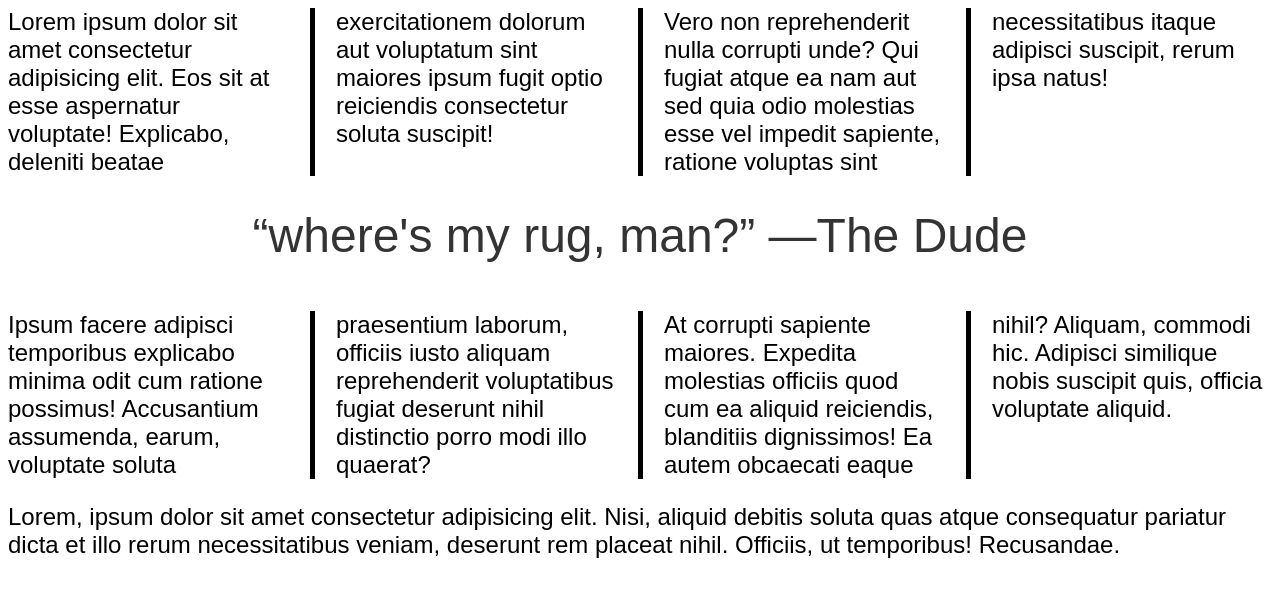
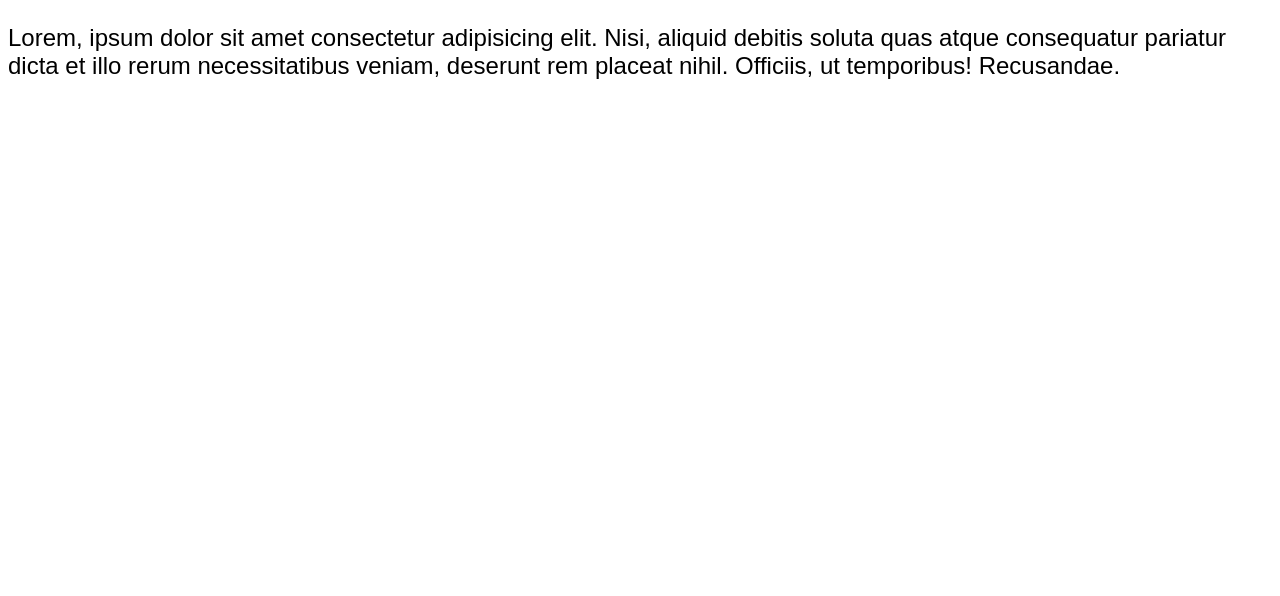
Before and after one commit to yunus-a1i/CSS-FOR-BEGINNERS, a website built with Vite: page index.html in a window 1280 px wide. Built offline with nearby package versions, Linux system fonts and the light colour scheme.

Commit message:
Update index.html

```diff
--- a/index.html
+++ b/index.html
@@ -9,14 +9,7 @@
     <title>Vite App</title>
   </head>
   <body>
-    <section class="column">
-      <p>Lorem ipsum dolor sit amet consectetur adipisicing elit. Eos sit at esse aspernatur voluptate! Explicabo, deleniti beatae exercitationem dolorum aut voluptatum sint maiores ipsum fugit optio reiciendis consectetur soluta suscipit!</p>
-      <p>Vero non reprehenderit nulla corrupti unde? Qui fugiat atque ea nam aut sed quia odio molestias esse vel impedit sapiente, ratione voluptas sint necessitatibus itaque adipisci suscipit, rerum ipsa natus!</p>
-      <!-- <h2>Next Topic</h2> -->
-      <p class="quote">&#8220;where's my rug, man?&#8221; <span class="nowrap">&#8212;The Dude</span></p>
-      <p>Ipsum facere adipisci temporibus explicabo minima odit cum ratione possimus! Accusantium assumenda, earum, voluptate soluta praesentium laborum, officiis iusto aliquam reprehenderit voluptatibus fugiat deserunt nihil distinctio porro modi illo quaerat?</p>
-      <p>At corrupti sapiente maiores. Expedita molestias officiis quod cum ea aliquid reiciendis, blanditiis dignissimos! Ea autem obcaecati eaque nihil? Aliquam, commodi hic. Adipisci similique nobis suscipit quis, officia voluptate aliquid.</p>
-    </section>
+    <div></div>
     <p>Lorem, ipsum dolor sit amet consectetur adipisicing elit. Nisi, aliquid debitis soluta quas atque consequatur pariatur dicta et illo rerum necessitatibus veniam, deserunt rem placeat nihil. Officiis, ut temporibus! Recusandae.</p>
     <script type="module" src="./src/main.js"></script>
   </body>
```
